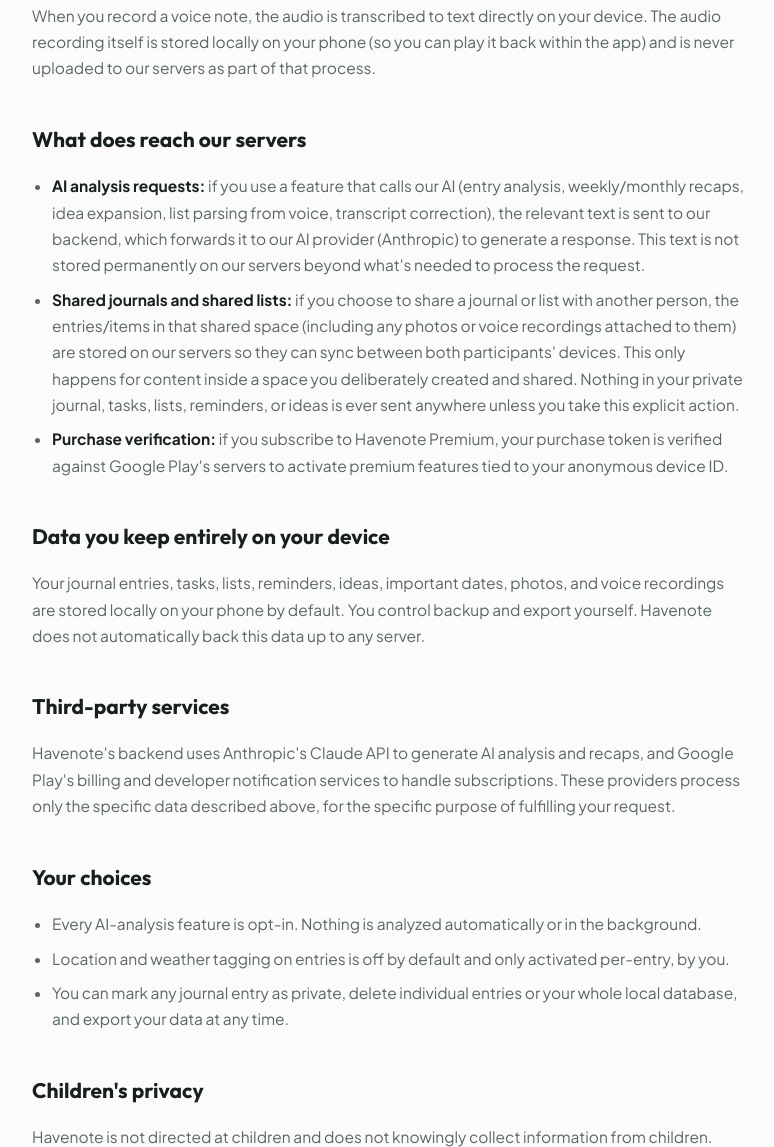
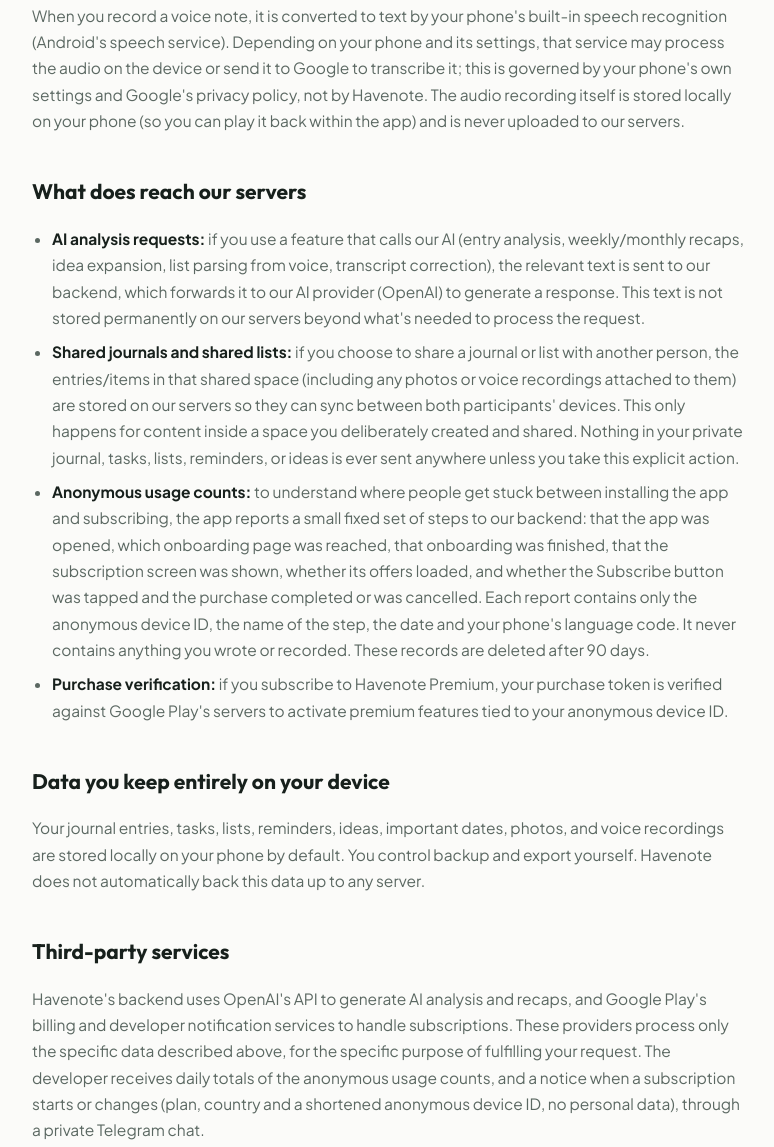
Before and after one commit to IvanGrozdic/havenote-landing, a plain HTML site: page privacy.html in a window 1280 px wide. Shown: the part 828-1975 px from the top of the page, without its empty margins (252-1026 px from the left). Drawn offline with Linux system fonts and the light colour scheme.

Commit message:
Add files via upload

```diff
--- a/privacy.html
+++ b/privacy.html
@@ -56,10 +56,10 @@
 
 <div class="wrap">
   <h1>Privacy Policy</h1>
-  <p class="updated">Last updated: August 14, 2026</p>
+  <p class="updated">Last updated: September 26, 2026</p>
 
   <div class="callout">
-    <strong>The short version:</strong> Havenote doesn't have accounts. Your voice recordings are transcribed directly on your own phone and deleted immediately after. They never reach our servers. Only the text you explicitly choose to send for AI analysis, or content you choose to share with another person, ever leaves your device.
+    <strong>The short version:</strong> Havenote doesn't have accounts. Your entries and voice recordings are stored on your own phone and are never uploaded to our servers. Only the text you explicitly choose to send for AI analysis, content you choose to share with another person, and anonymous usage counts (described below) ever reach us.
   </div>
 
   <h2>Who we are</h2>
@@ -69,12 +69,13 @@
   <p>Havenote does not require or support creating an account. There is no name, email, or password collected at any point. Each installation is identified only by an anonymous, randomly generated device ID, used solely to check premium subscription status and to enforce the free-tier usage limit.</p>
 
   <h2>Voice recordings</h2>
-  <p>When you record a voice note, the audio is transcribed to text directly on your device. The audio recording itself is stored locally on your phone (so you can play it back within the app) and is never uploaded to our servers as part of that process.</p>
+  <p>When you record a voice note, it is converted to text by your phone's built-in speech recognition (Android's speech service). Depending on your phone and its settings, that service may process the audio on the device or send it to Google to transcribe it; this is governed by your phone's own settings and Google's privacy policy, not by Havenote. The audio recording itself is stored locally on your phone (so you can play it back within the app) and is never uploaded to our servers.</p>
 
   <h2>What does reach our servers</h2>
   <ul>
-    <li><strong>AI analysis requests:</strong> if you use a feature that calls our AI (entry analysis, weekly/monthly recaps, idea expansion, list parsing from voice, transcript correction), the relevant text is sent to our backend, which forwards it to our AI provider (Anthropic) to generate a response. This text is not stored permanently on our servers beyond what's needed to process the request.</li>
+    <li><strong>AI analysis requests:</strong> if you use a feature that calls our AI (entry analysis, weekly/monthly recaps, idea expansion, list parsing from voice, transcript correction), the relevant text is sent to our backend, which forwards it to our AI provider (OpenAI) to generate a response. This text is not stored permanently on our servers beyond what's needed to process the request.</li>
     <li><strong>Shared journals and shared lists:</strong> if you choose to share a journal or list with another person, the entries/items in that shared space (including any photos or voice recordings attached to them) are stored on our servers so they can sync between both participants' devices. This only happens for content inside a space you deliberately created and shared. Nothing in your private journal, tasks, lists, reminders, or ideas is ever sent anywhere unless you take this explicit action.</li>
+    <li><strong>Anonymous usage counts:</strong> to understand where people get stuck between installing the app and subscribing, the app reports a small fixed set of steps to our backend: that the app was opened, which onboarding page was reached, that onboarding was finished, that the subscription screen was shown, whether its offers loaded, and whether the Subscribe button was tapped and the purchase completed or was cancelled. Each report contains only the anonymous device ID, the name of the step, the date and your phone's language code. It never contains anything you wrote or recorded. These records are deleted after 90 days.</li>
     <li><strong>Purchase verification:</strong> if you subscribe to Havenote Premium, your purchase token is verified against Google Play's servers to activate premium features tied to your anonymous device ID.</li>
   </ul>
 
@@ -82,7 +83,7 @@
   <p>Your journal entries, tasks, lists, reminders, ideas, important dates, photos, and voice recordings are stored locally on your phone by default. You control backup and export yourself. Havenote does not automatically back this data up to any server.</p>
 
   <h2>Third-party services</h2>
-  <p>Havenote's backend uses Anthropic's Claude API to generate AI analysis and recaps, and Google Play's billing and developer notification services to handle subscriptions. These providers process only the specific data described above, for the specific purpose of fulfilling your request.</p>
+  <p>Havenote's backend uses OpenAI's API to generate AI analysis and recaps, and Google Play's billing and developer notification services to handle subscriptions. These providers process only the specific data described above, for the specific purpose of fulfilling your request. The developer receives daily totals of the anonymous usage counts, and a notice when a subscription starts or changes (plan, country and a shortened anonymous device ID, no personal data), through a private Telegram chat.</p>
 
   <h2>Your choices</h2>
   <ul>
```
